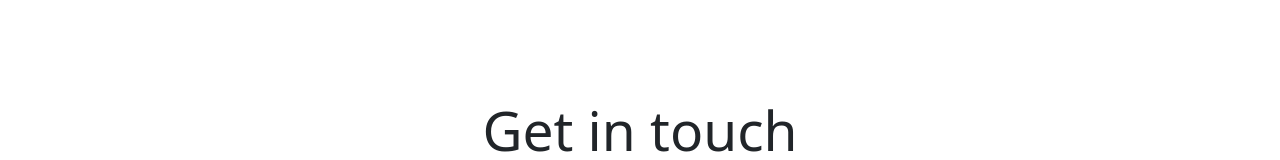
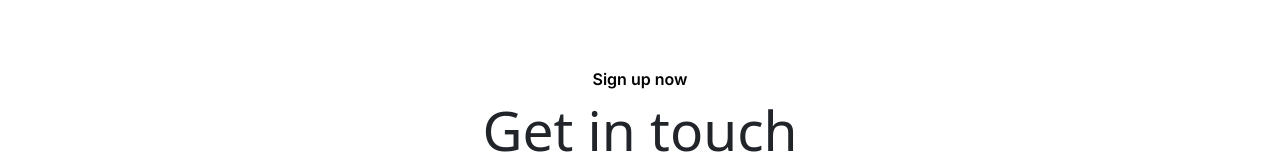
Before and after one commit to webtesting22/vaar, a React (Vite) app: page /ContactUs in a window 1280 px wide. Shown: the part 154-314 px from the top of the page. Built offline with nearby package versions, Linux system fonts and the light colour scheme.

Commit message:
sign up section

```diff
--- a/src/Components/ContactUs/ContactUs.jsx
+++ b/src/Components/ContactUs/ContactUs.jsx
@@ -11,7 +11,7 @@ function ContactUs() {
                 <div className='container'>
                     <div className='top-heading-content'>
                         <div className='contact-us-details-info'>
-                            <h6>Sign up now</h6>
+                            <h6 style={{color:"black"}}>Sign up now</h6>
                             <h1>Get in touch</h1>
                             <p className='contact-us-tagline'>We’d love to hear from you. Please fill out this form.</p>
                         </div>
--- a/src/Components/VaarBlogsmain/VaarBlogsmain.css
+++ b/src/Components/VaarBlogsmain/VaarBlogsmain.css
@@ -138,6 +138,7 @@ a:hover:visited{
 
     .blog-section-change-back {
         padding-top: 6rem;
+        padding-bottom: 3rem;
         background-color: #ffffff;
     }
 
--- a/src/Components/VaarBlogsmain/VaarBlogsmain.jsx
+++ b/src/Components/VaarBlogsmain/VaarBlogsmain.jsx
@@ -63,8 +63,8 @@ function VaarBlogs() {
                                     <h1 className='owner-quote-text'>Beyond the Walls: Keeping Up the Potential with Real Estate Management</h1>
                                     <div className='button-animation'>
                                         <br />
-                                        <a href="">Read More<i class='bx bx-chevron-right'></i></a>
-                                        <span></span>
+                                        {/* <a href="">Read More<i class='bx bx-chevron-right'></i></a>
+                                        <span></span> */}
                                     </div>
                                 </div>
                             </div>
@@ -109,7 +109,7 @@ function VaarBlogs() {
                 </div>
                 <div className='blogs-block text-white '>
                     <div className='container' >
-                        {blogs.map((item, index) => (
+                        {BlogDatamain.map((item, index) => (
 
                             <Row key={index} className='blog-container-row' style={{ borderBottom: "1px solid rgb(196, 196, 196)" }}>
                                 {index % 2 === 0 ? (
```
